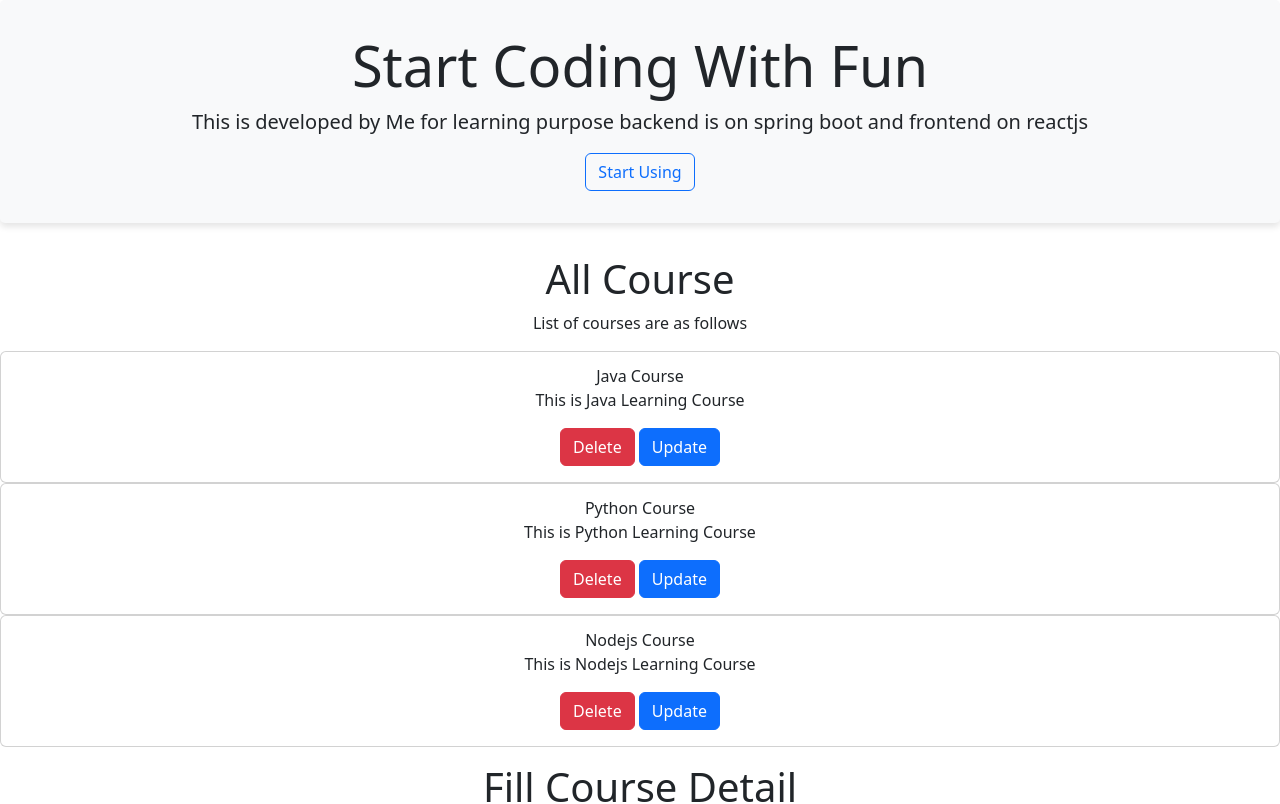
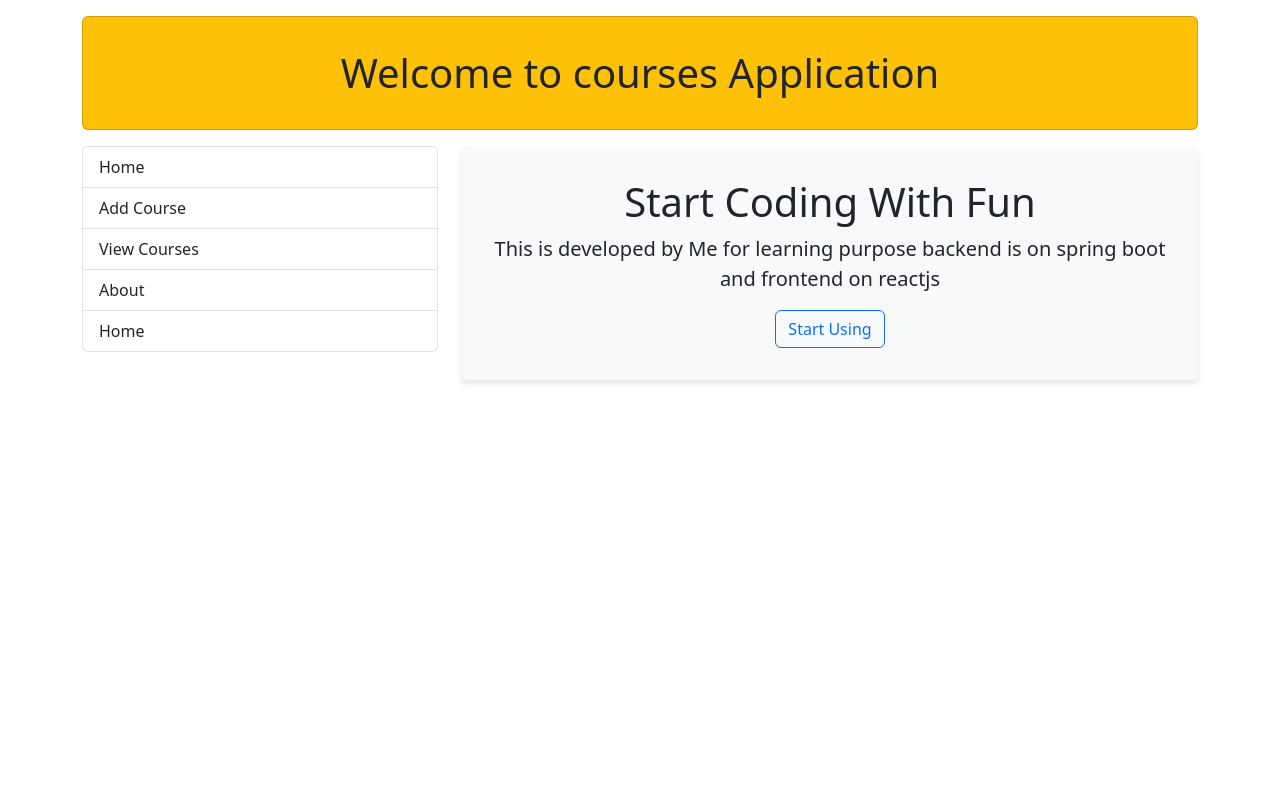
Before and after one commit to yadavikas004/youtube-courses, a React (Create React App) app: page / in a window 1280 px wide. Shown: the top 804 px of the page. Built offline with nearby package versions, Linux system fonts and the light colour scheme.

Commit message:
created menu and mapped

```diff
--- a/package.json
+++ b/package.json
@@ -10,6 +10,7 @@
     "bootstrap": "^5.3.2",
     "react": "^18.2.0",
     "react-dom": "^18.2.0",
+    "react-router-dom": "^6.20.0",
     "react-scripts": "5.0.1",
     "react-toastify": "^9.1.3",
     "reactstrap": "^9.2.1",
--- a/src/App.js
+++ b/src/App.js
@@ -7,7 +7,13 @@ import { ToastContainer } from 'react-toastify'; // here toast removed
 import Home from './components/Home';
 import Allcourses from './components/Allcourses';
 import Addcourse from './components/Addcourse';
-// import Header from './components/Header';
+import { Col, Container, Row } from 'reactstrap';
+import Header from './components/Header';
+import Menus from './components/Menu';
+import {
+  BrowserRouter as Router, Route, Routes
+} from "react-router-dom";
+
 
 function App() {
 
@@ -19,16 +25,29 @@ function App() {
 
   return (
     <div>
-      <ToastContainer />
-
-      <Home/>
+      <Router>
+        <ToastContainer />
+        <Container>
+          <Header />
+          <Row>
+            <Col md={4}>
+              <Menus />
+            </Col>
+            <Col md={8}>
+              <Routes>
+                <Route path='/' Component={Home} exact />
+                <Route path='/add-course' Component={Addcourse} exact />
+                <Route path='/view-course' Component={Allcourses} exact />
+              </Routes>
+            </Col>
+          </Row>
+        </Container>
+      </Router>
+      {/* <Home/>
 
       <Allcourses/>
 
-      <Addcourse/>
-
-       {/* <h1>Application Started</h1>
-       <Button outline color="primary" onClick={btnHandle}>First React Button</Button> */}
+      <Addcourse/> */}
 
     </div>
   );
--- a/src/components/Header.js
+++ b/src/components/Header.js
@@ -1,9 +1,14 @@
 import React from "react";
+import { Card, CardBody } from "reactstrap";
 
 function Header({name, title}){
     return(
         <div>
-            <h1>Welcome to courses Application</h1>
+            <Card className="my-3 bg-warning">
+                <CardBody>
+                <h1 className="text-center my-3">Welcome to courses Application</h1>
+                </CardBody>
+            </Card>
         </div>
     );
 }
--- a/src/components/Home.js
+++ b/src/components/Home.js
@@ -15,7 +15,7 @@ const Home = () => {
     return (
         <div className=" align-items-center justify-content-center padding-10">
             <div className="jumbotron text-center">
-                <h1 className="display-4"> Start Coding With Fun</h1>
+                <h1 className=""> Start Coding With Fun</h1>
                 <p className="lead">This is developed by Me for learning purpose backend is on spring boot and frontend on reactjs</p>
                 <Container>
                     <Button outline color="primary" onClick={btnHandle}>Start Using</Button>
--- /dev/null
+++ b/src/components/Menu.js
@@ -0,0 +1,17 @@
+import React from "react";
+import { ListGroup, ListGroupItem } from "reactstrap";
+
+const Menu = () => {
+
+    return (
+        <ListGroup>
+            <ListGroupItem tag="a" href="/" action>Home</ListGroupItem>
+            <ListGroupItem tag="a" href="/add-course" action>Add Course</ListGroupItem>
+            <ListGroupItem tag="a" href="/view-course" action>View Courses</ListGroupItem>
+            <ListGroupItem tag="a" href="#!" action>About</ListGroupItem>
+            <ListGroupItem tag="a" href="#!" action>Home</ListGroupItem>
+        </ListGroup>
+    );
+}
+
+export default Menu;
```
Also changed, not shown: 1 other file (tests, documents, lock files or other folders).
